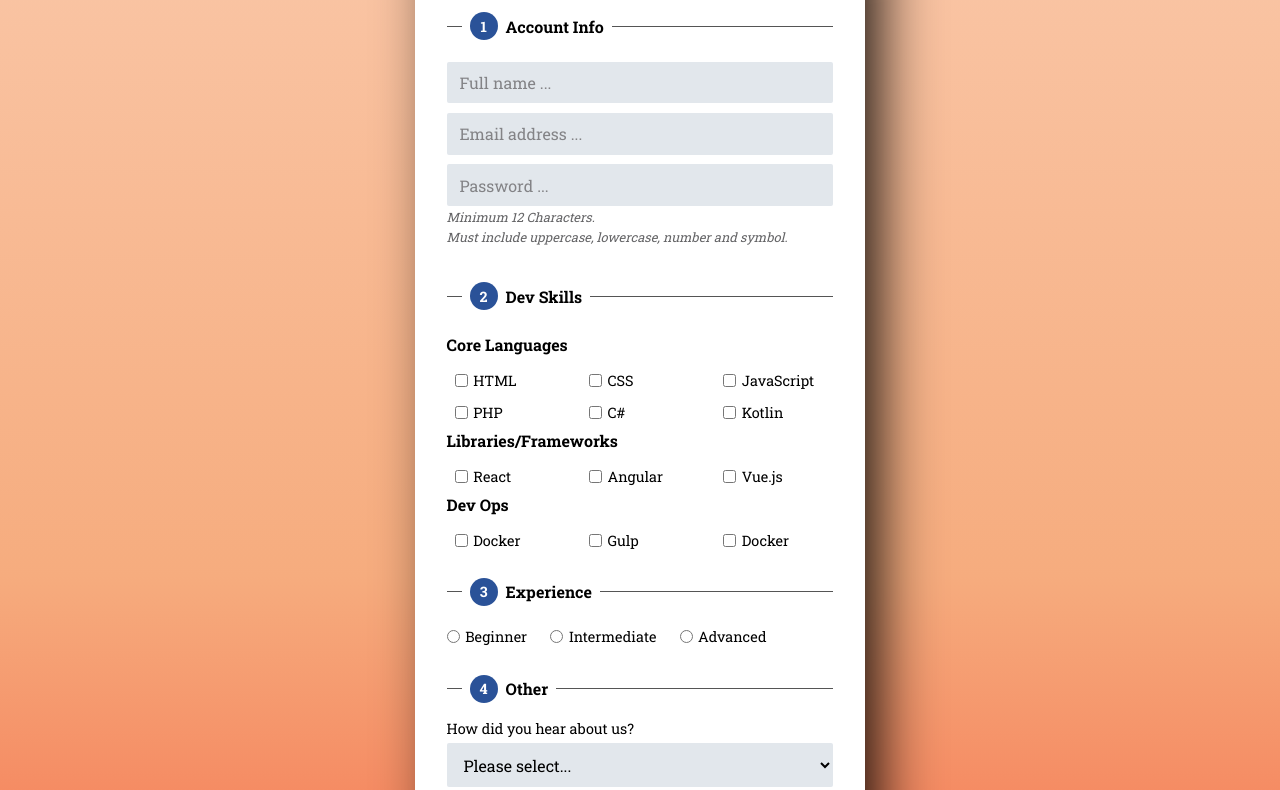
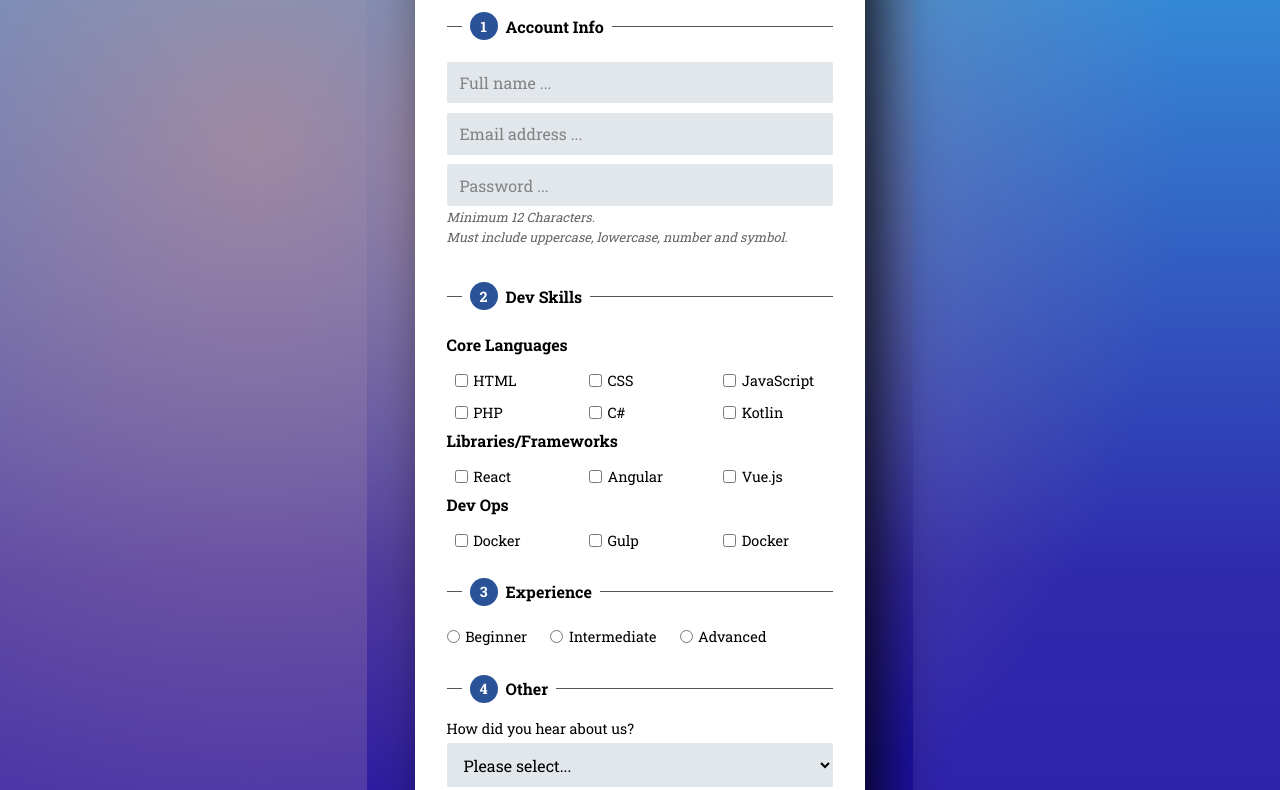
Before and after one commit to JuldyzA/A01-Form, a plain HTML site: page index.html in a window 1280 px wide. Shown: the part 147-937 px from the top of the page. Drawn offline with Linux system fonts and the light colour scheme.

Commit message:
Night theme: changed bg color and added screenshot, readme.md file

```diff
--- a/index.css
+++ b/index.css
@@ -13,11 +13,15 @@ html,body{
   margin:0;
   min-height: 100vh;
   font-family: "Roboto Slab", serif;
-  background: linear-gradient(
+  background:  radial-gradient(circle at 20% 20%,
+      rgba(204, 147, 147, 0.7),
+      rgba(138, 77, 77, 0) 60%
+    ),
+  linear-gradient(
     0deg,
-    rgb(243, 64, 36) 0%,
-    rgb(246, 172, 126) 50%,
-    rgb(250, 201, 171) 100%
+    rgba(38, 4, 162, 0.954) 0%,
+    rgba(24, 19, 163, 0.9) 50%,
+    rgb(54, 161, 224) 100%
   );
   display: flex;
   justify-content: center;
```
Also changed, not shown: screenshots/nightThemeForm.png (added), 1 other file.
